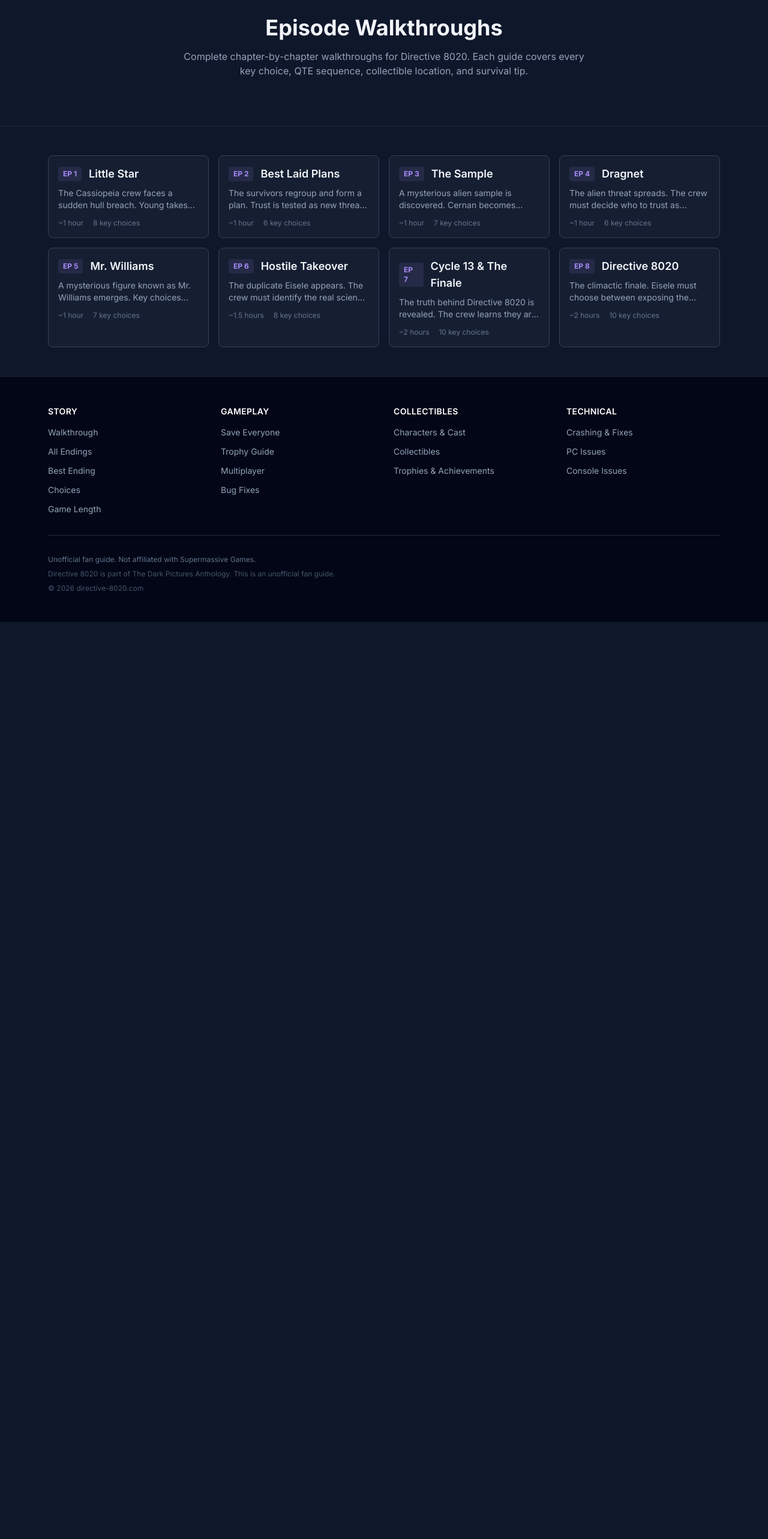
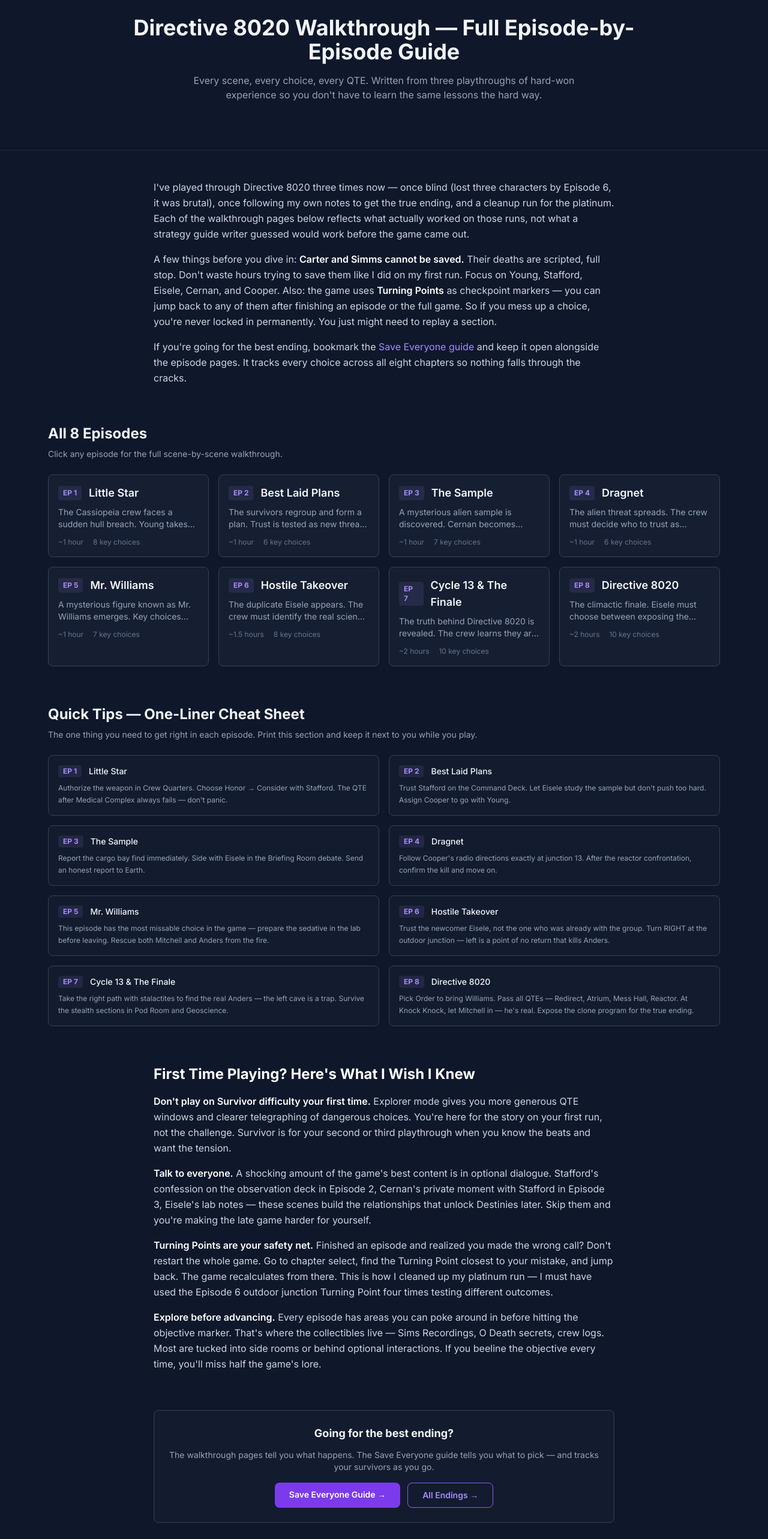
Before and after one commit to dayong/directive-8020, a Next.js app: page /walkthrough in a window 1280 px wide. Shown: the part 160-2726 px from the top of the page at 60% size. Before the commit the page ends 1197 px from the top, so only its background shows below. Built offline with nearby package versions, Linux system fonts and the light colour scheme; no server answers.

Commit message:
Rewrite /walkthrough hub — personal player voice, quick tips, first-timer advice, cross-links

```diff
--- a/app/walkthrough/page.tsx
+++ b/app/walkthrough/page.tsx
@@ -1,4 +1,5 @@
 import type { Metadata } from 'next';
+import Link from 'next/link';
 import EpisodeCard from '@/components/ui/EpisodeCard';
 import { episodes } from '@/data/episodes';
 
@@ -15,28 +16,183 @@
   },
 };
 
+const quickTips: Record<string, string> = {
+  'episode-1': 'Authorize the weapon in Crew Quarters. Choose Honor → Consider with Stafford. The QTE after Medical Complex always fails — don\'t panic.',
+  'episode-2': 'Trust Stafford on the Command Deck. Let Eisele study the sample but don\'t push too hard. Assign Cooper to go with Young.',
+  'episode-3': 'Report the cargo bay find immediately. Side with Eisele in the Briefing Room debate. Send an honest report to Earth.',
+  'episode-4': 'Follow Cooper\'s radio directions exactly at junction 13. After the reactor confrontation, confirm the kill and move on.',
+  'episode-5': 'This episode has the most missable choice in the game — prepare the sedative in the lab before leaving. Rescue both Mitchell and Anders from the fire.',
+  'episode-6': 'Trust the newcomer Eisele, not the one who was already with the group. Turn RIGHT at the outdoor junction — left is a point of no return that kills Anders.',
+  'episode-7': 'Take the right path with stalactites to find the real Anders — the left cave is a trap. Survive the stealth sections in Pod Room and Geoscience.',
+  'episode-8': 'Pick Order to bring Williams. Pass all QTEs — Redirect, Atrium, Mess Hall, Reactor. At Knock Knock, let Mitchell in — he\'s real. Expose the clone program for the true ending.',
+};
+
 export default function WalkthroughPage() {
   return (
     <>
       <section className="relative overflow-hidden bg-slate-900 border-b border-slate-800">
         <div className="relative max-w-4xl mx-auto px-4 py-16 md:py-20 text-center">
           <h1 className="text-3xl md:text-4xl font-bold text-slate-100 mb-4">
-            Episode Walkthroughs
+            Directive 8020 Walkthrough &mdash; Full Episode-by-Episode Guide
           </h1>
           <p className="text-slate-400 max-w-2xl mx-auto">
-            Complete chapter-by-chapter walkthroughs for Directive 8020. Each
-            guide covers every key choice, QTE sequence, collectible location,
-            and survival tip.
+            Every scene, every choice, every QTE. Written from three
+            playthroughs of hard-won experience so you don&apos;t have to
+            learn the same lessons the hard way.
           </p>
         </div>
       </section>
 
-      <div className="max-w-6xl mx-auto px-4 py-12">
-        <div className="grid grid-cols-1 sm:grid-cols-2 lg:grid-cols-4 gap-4">
-          {episodes.filter(e => e.keyChoices > 0).map((episode) => (
-            <EpisodeCard key={episode.id} episode={episode} />
-          ))}
+      <div className="max-w-6xl mx-auto px-4 py-12 space-y-16">
+        {/* Intro — personal, practical */}
+        <div className="max-w-3xl mx-auto mdx-content">
+          <p>
+            I&apos;ve played through Directive 8020 three times now — once
+            blind (lost three characters by Episode 6, it was brutal), once
+            following my own notes to get the true ending, and a cleanup run
+            for the platinum. Each of the walkthrough pages below reflects
+            what actually worked on those runs, not what a strategy guide
+            writer guessed would work before the game came out.
+          </p>
+          <p>
+            A few things before you dive in:{' '}
+            <strong>Carter and Simms cannot be saved.</strong> Their deaths
+            are scripted, full stop. Don&apos;t waste hours trying to save
+            them like I did on my first run. Focus on Young, Stafford, Eisele,
+            Cernan, and Cooper. Also: the game uses{' '}
+            <strong>Turning Points</strong> as checkpoint markers — you can
+            jump back to any of them after finishing an episode or the full
+            game. So if you mess up a choice, you&apos;re never locked in
+            permanently. You just might need to replay a section.
+          </p>
+          <p>
+            If you&apos;re going for the best ending, bookmark the{' '}
+            <Link href="/save-everyone" className="text-violet-400 hover:underline">
+              Save Everyone guide
+            </Link>{' '}
+            and keep it open alongside the episode pages. It tracks every
+            choice across all eight chapters so nothing falls through the
+            cracks.
+          </p>
         </div>
+
+        {/* Episode Cards Grid */}
+        <section>
+          <h2 className="text-2xl font-bold text-slate-100 mb-2">
+            All 8 Episodes
+          </h2>
+          <p className="text-slate-400 text-sm mb-6">
+            Click any episode for the full scene-by-scene walkthrough.
+          </p>
+          <div className="grid grid-cols-1 sm:grid-cols-2 lg:grid-cols-4 gap-4">
+            {episodes.filter(e => e.keyChoices > 0).map((episode) => (
+              <EpisodeCard key={episode.id} episode={episode} />
+            ))}
+          </div>
+        </section>
+
+        {/* Quick Tips per Episode */}
+        <section>
+          <h2 className="text-2xl font-bold text-slate-100 mb-2">
+            Quick Tips — One-Liner Cheat Sheet
+          </h2>
+          <p className="text-slate-400 text-sm mb-6">
+            The one thing you need to get right in each episode. Print this
+            section and keep it next to you while you play.
+          </p>
+          <div className="grid grid-cols-1 md:grid-cols-2 gap-4">
+            {episodes.filter(e => e.keyChoices > 0).map((ep) => (
+              <div
+                key={ep.id}
+                className="border border-slate-700 rounded-lg p-4 bg-slate-800/30 hover:border-violet-500/50 transition-colors"
+              >
+                <div className="flex items-center gap-3 mb-2">
+                  <span className="text-xs font-bold text-violet-400 bg-violet-400/10 px-2 py-0.5 rounded shrink-0">
+                    EP {ep.number}
+                  </span>
+                  <Link
+                    href={`/walkthrough/${ep.slug}`}
+                    className="text-slate-100 font-medium hover:text-violet-400 transition-colors text-sm"
+                  >
+                    {ep.title}
+                  </Link>
+                </div>
+                <p className="text-slate-400 text-xs leading-relaxed">
+                  {quickTips[ep.id] || 'Full guide coming soon.'}
+                </p>
+              </div>
+            ))}
+          </div>
+        </section>
+
+        {/* First-Time Player Advice */}
+        <section className="max-w-3xl mx-auto mdx-content">
+          <h2>First Time Playing? Here&apos;s What I Wish I Knew</h2>
+
+          <p>
+            <strong>Don&apos;t play on Survivor difficulty your first time.</strong>{' '}
+            Explorer mode gives you more generous QTE windows and clearer
+            telegraphing of dangerous choices. You&apos;re here for the story
+            on your first run, not the challenge. Survivor is for your second
+            or third playthrough when you know the beats and want the tension.
+          </p>
+
+          <p>
+            <strong>Talk to everyone.</strong> A shocking amount of the game&apos;s
+            best content is in optional dialogue. Stafford&apos;s confession on
+            the observation deck in Episode 2, Cernan&apos;s private moment with
+            Stafford in Episode 3, Eisele&apos;s lab notes — these scenes build
+            the relationships that unlock Destinies later. Skip them and
+            you&apos;re making the late game harder for yourself.
+          </p>
+
+          <p>
+            <strong>Turning Points are your safety net.</strong> Finished an
+            episode and realized you made the wrong call? Don&apos;t restart
+            the whole game. Go to chapter select, find the Turning Point
+            closest to your mistake, and jump back. The game recalculates from
+            there. This is how I cleaned up my platinum run — I must have
+            used the Episode 6 outdoor junction Turning Point four times
+            testing different outcomes.
+          </p>
+
+          <p>
+            <strong>Explore before advancing.</strong> Every episode has
+            areas you can poke around in before hitting the objective marker.
+            That&apos;s where the collectibles live — Sims Recordings, O
+            Death secrets, crew logs. Most are tucked into side rooms or
+            behind optional interactions. If you beeline the objective every
+            time, you&apos;ll miss half the game&apos;s lore.
+          </p>
+        </section>
+
+        {/* Cross-links */}
+        <section className="max-w-3xl mx-auto">
+          <div className="border border-slate-700 rounded-lg bg-slate-800/30 p-6 text-center">
+            <h2 className="text-lg font-bold text-slate-100 mb-3">
+              Going for the best ending?
+            </h2>
+            <p className="text-slate-400 text-sm mb-4">
+              The walkthrough pages tell you what happens. The Save Everyone
+              guide tells you what to pick — and tracks your survivors as
+              you go.
+            </p>
+            <div className="flex flex-col sm:flex-row gap-3 justify-center">
+              <Link
+                href="/save-everyone"
+                className="inline-block px-6 py-2.5 rounded-lg bg-violet-600 hover:bg-violet-500 text-white font-semibold transition-colors text-sm"
+              >
+                Save Everyone Guide →
+              </Link>
+              <Link
+                href="/all-endings"
+                className="inline-block px-6 py-2.5 rounded-lg border border-violet-500 text-violet-400 hover:bg-violet-500/10 font-semibold transition-colors text-sm"
+              >
+                All Endings →
+              </Link>
+            </div>
+          </div>
+        </section>
       </div>
     </>
   );
```
